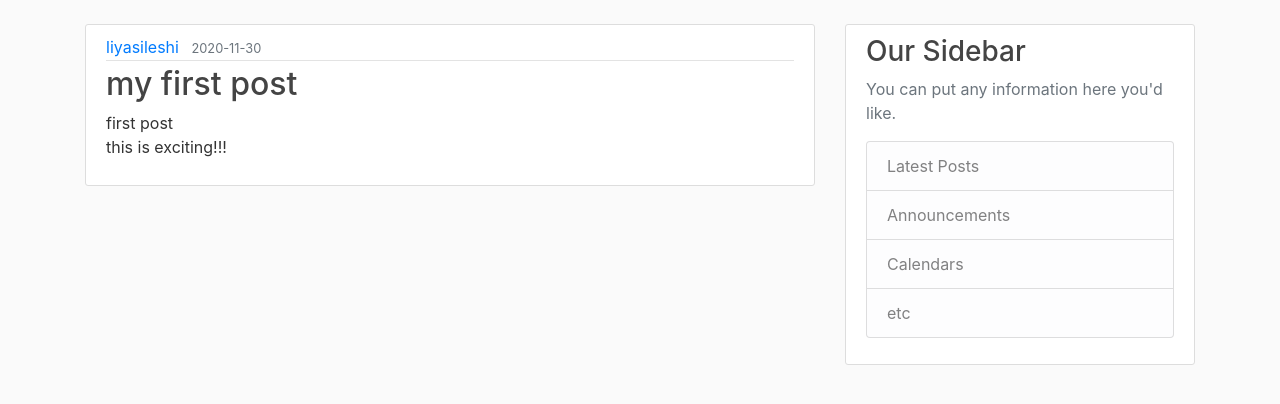
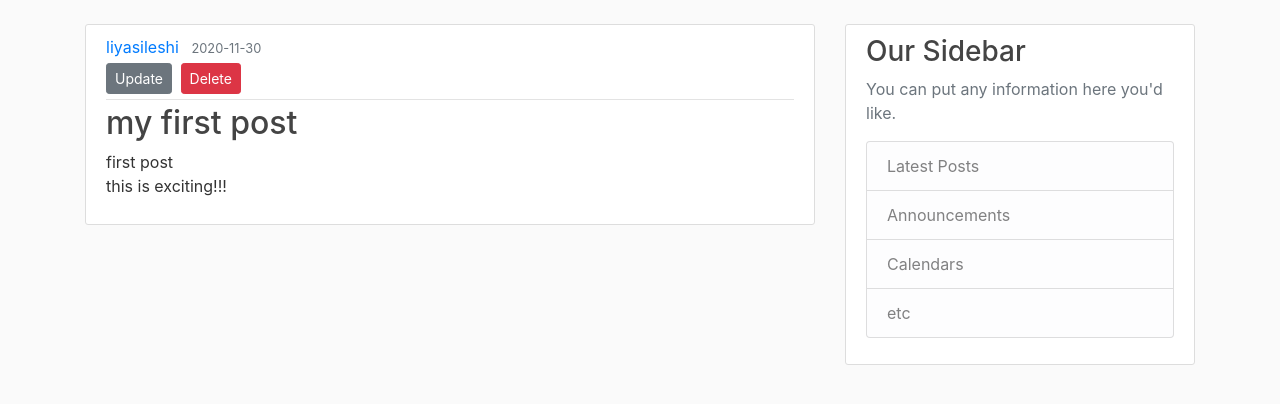
Before and after one commit to liyaSileshi/makewiki-flask, a Flask app: page /post/1 in a window 1280 px wide. Shown: the part 56-460 px from the top of the page. Run offline with Flask 2, Linux system fonts and the light colour scheme; a user stored in the database is signed in; data comes from the database, SQL or seed files in the repository; both versions use the stored data as it was after the commit.

Commit message:
users can delete their post

```diff
--- a/flaskblog/routes.py
+++ b/flaskblog/routes.py
@@ -106,3 +106,17 @@ def update_post(post_id):
     form.content.data = post.content
   return render_template('create_post.html', title='Update Post',
                         form=form, legend='Update Post')
+
+
+#delete a post
+@app.route("/post/<int:post_id>/delete", methods=['POST'])
+@login_required
+def delete_post(post_id):
+  post = Post.query.get_or_404(post_id)
+  if post.author != current_user:
+    abort(403) #return an error 'forbidden route'
+  #delete the post
+  db.session.delete(post)
+  db.session.commit()
+  flash('Your post has been deleted!', 'success')
+  return redirect(url_for('home'))
--- a/flaskblog/templates/post.html
+++ b/flaskblog/templates/post.html
@@ -5,9 +5,34 @@
       <div class="article-metadata">
         <a class="mr-2" href="#">{{ post.author.username }}</a>
         <small class="text-muted">{{ post.date_posted.strftime('%Y-%m-%d') }}</small>
+        {% if post.author == current_user %}
+          <div>
+            <a class="btn btn-secondary btn-sm mt-1 mb-1" href="{{url_for('update_post', post_id=post.id)}}">Update</a>
+            <button type="button" class="btn btn-danger btn-sm m-1" data-toggle="modal" data-target="#deleteModal">Delete</button>
+          </div>
+        {% endif %}
       </div>
       <h2 class="article-title">{{ post.title }}</h2>
       <p class="article-content">{{ post.content }}</p>
     </div>
   </article>
+  <!-- Modal -->
+  <div class="modal fade" id="deleteModal" tabindex="-1" role="dialog" aria-labelledby="deleteModalLabel" aria-hidden="true">
+    <div class="modal-dialog" role="document">
+      <div class="modal-content">
+        <div class="modal-header">
+          <h5 class="modal-title" id="deleteModalLabel">Delete Post?</h5>
+          <button type="button" class="close" data-dismiss="modal" aria-label="Close">
+            <span aria-hidden="true">&times;</span>
+          </button>
+        </div>
+        <div class="modal-footer">
+          <button type="button" class="btn btn-secondary" data-dismiss="modal">Close</button>
+          <form action="{{ url_for('delete_post', post_id=post.id)}}" method="POST">
+            <input class="btn btn-danger" type="submit" value="Delete">
+          </form>
+        </div>
+      </div>
+    </div>
+  </div>
 {% endblock content %}
```
Also changed, not shown: flaskblog/site.db.
